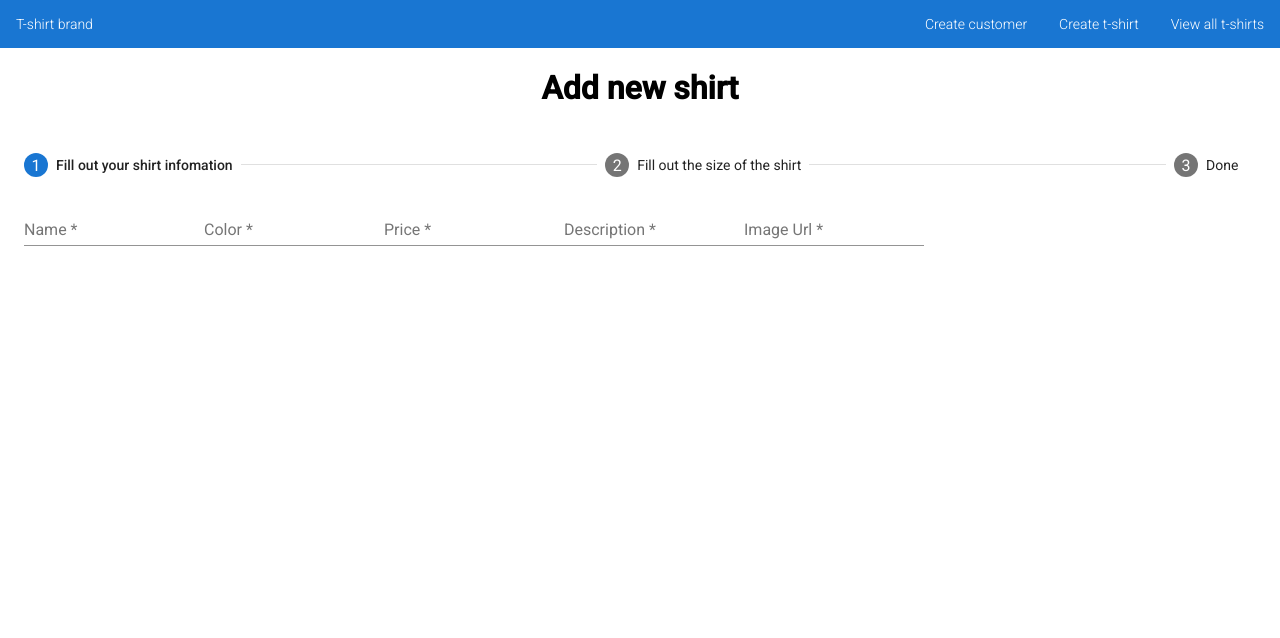
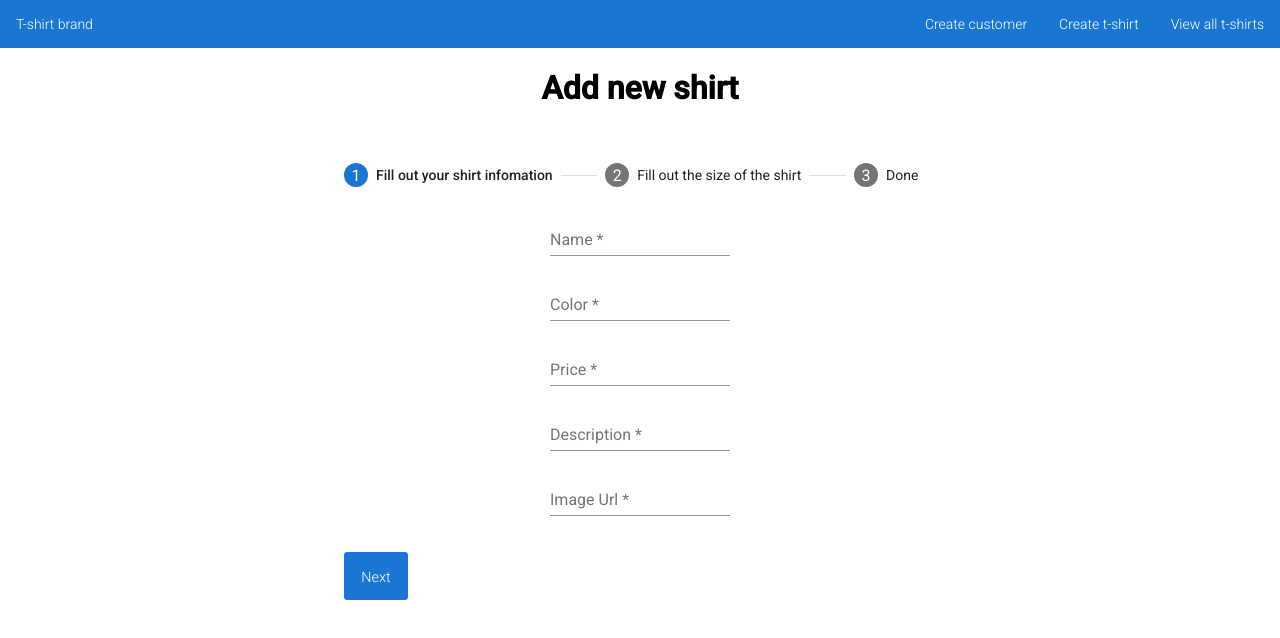
Before and after one commit to hennaaa98/api-development, an Angular app: page /add in a window 1280 px wide. Shown: the top 638 px of the page. Built offline with nearby package versions, Linux system fonts and the light colour scheme.

Commit message:
Create t-shirt + create costumer styling

```diff
--- a/src/app/customer/customer.component.css
+++ b/src/app/customer/customer.component.css
@@ -25,3 +25,14 @@ button {
 .mat-focus-indicator.mat-button.mat-button-base {
   margin-right: .5rem !important;
 }
+
+table {
+  margin: 1rem auto 0;
+  width: 100%;
+}
+
+td, th {
+  border: 1px solid #dddddd;
+  text-align: left;
+  padding: 8px;
+}
--- a/src/app/customer/customer.component.html
+++ b/src/app/customer/customer.component.html
@@ -34,12 +34,35 @@
   </mat-step>
 
   <mat-step>
-    <ng-template matStepLabel>Done</ng-template>
-    <p>You are now done.</p>
+    <ng-template matStepLabel>Profile</ng-template>
+    <table>
+      <tr>
+        <td>Name</td>
+        <td>Patrick S. Bruun</td>
+      </tr>
+      <tr>
+        <td>Phone</td>
+        <td>20 41 16 60</td>
+      </tr>
+      <tr>
+        <td>Email</td>
+        <td>PatrickSBruun@rhyta.com</td>
+      </tr>
+      <tr>
+        <td>Address</td>
+        <td>Sibiriensvej 73, 4000 Roskilde </td>
+      </tr>
+      <tr>
+        <td>Username</td>
+        <td>Thatic</td>
+      </tr>
+      <tr>
+        <td>Password</td>
+        <td>********</td>
+      </tr>
+    </table>
     <div>
       <button mat-button matStepperPrevious>Back</button>
-
-      <button mat-button (click)="stepper.reset()">Reset</button>
     </div>
   </mat-step>
 </mat-horizontal-stepper>
--- a/src/app/navbar/navbar.component.html
+++ b/src/app/navbar/navbar.component.html
@@ -3,7 +3,7 @@
 
   <div class="navbar-items">
     <button (click)="navigate('')" mat-button>Create customer</button>
-    <button (click)="navigate('shirts')" mat-button>Create t-shirt</button>
-    <button (click)="navigate('all')" mat-button>View all t-shirts</button>
+    <button (click)="navigate('add')" mat-button>Create t-shirt</button>
+    <button (click)="navigate('shirt')" mat-button>View all t-shirts</button>
   </div>
 </div>
--- a/src/app/navbar/navbar.component.ts
+++ b/src/app/navbar/navbar.component.ts
@@ -22,11 +22,11 @@ export class NavbarComponent {
         if (destination == '') {
           this.router.navigate(['']);
         }
-        if (destination == 'shirts') {
-          this.router.navigate(['/shirts']);
+        if (destination == 'add') {
+          this.router.navigate(['/add']);
         }
-        if (destination == 'all') {
-          this.router.navigate(['/all']);
+        if (destination == 'shirt') {
+          this.router.navigate(['/shirt']);
         }
       }
 }
--- a/src/app/services/shirts.service.ts
+++ b/src/app/services/shirts.service.ts
@@ -14,7 +14,7 @@ const httpOptions = {
 export class ShritService {
 
 
-    baseUrl = 'http://localhost:3000/shirts';
+    baseUrl = 'https://cors-anywhere.herokuapp.com/http://localhost:3000/shirts';
 
 
     constructor(private http: HttpClient) { }
--- a/src/app/services/size.service.ts
+++ b/src/app/services/size.service.ts
@@ -12,7 +12,7 @@ const httpOptions = {
 @Injectable()
 
 export class SizeService {
-    baseUrl = 'http://localhost:3000/sizes';
+    baseUrl = 'https://cors-anywhere.herokuapp.com/http://localhost:3000/sizes';
 
     constructor(private http: HttpClient) { }
 
--- a/src/app/shirts/shirt-form/shirt-form.component.css
+++ b/src/app/shirts/shirt-form/shirt-form.component.css
@@ -1,16 +1,31 @@
-h1{
+h1 {
     text-align: center;
 }
 
-.example-form {
-  min-width: 150px;
-  max-width: 500px;
-  width: 100%;
-  margin-left: 550px;
-  margin-top: 15px;
-  text-align: center;
+.container {
+  width: 50%;
+  margin: 2rem auto 0 !important;
 }
 
-.example-full-width {
-  width: 100%;
+.ng-untouched.ng-pristine.ng-invalid.ng-star-inserted {
+  margin: 0 auto !important;
+  display: grid;
 }
+
+.ng-pristine.ng-invalid.ng-star-inserted.ng-touched {
+  display: grid;
+}
+
+button {
+  background-color: #1976D2;
+  color: white;
+  border: none;
+  padding: .5rem 1rem;
+  border-radius: 0.2rem;
+  margin-top: 1rem;
+  font-size: .9rem;
+}
+
+.mat-focus-indicator.mat-button.mat-button-base {
+  margin-right: .5rem !important;
+}
--- a/src/app/shirts/shirt-form/shirt-form.component.html
+++ b/src/app/shirts/shirt-form/shirt-form.component.html
@@ -1,31 +1,32 @@
 <h1>{{title}}</h1>
 
+<div class="container">
   <mat-horizontal-stepper [linear]="isLinear" #stepper>
     <mat-step [stepControl]="form">
       <form [formGroup]="form">
         <ng-template matStepLabel>Fill out your shirt infomation</ng-template>
         <mat-form-field>
           <mat-label>Name</mat-label>
-        <input matInput  formControlName="name" required>
+          <input matInput formControlName="name" required>
         </mat-form-field>
         <mat-form-field>
           <mat-label>Color</mat-label>
-        <input matInput  formControlName="color" required>
+          <input matInput formControlName="color" required>
         </mat-form-field>
         <mat-form-field>
           <mat-label>Price</mat-label>
-        <input matInput  formControlName="price" required>
+          <input matInput formControlName="price" required>
         </mat-form-field>
         <mat-form-field>
           <mat-label>Description</mat-label>
-        <input matInput  formControlName="description" required>
+          <input matInput formControlName="description" required>
         </mat-form-field>
         <mat-form-field>
           <mat-label>Image Url</mat-label>
-        <input matInput  formControlName="imageUrl" required>
+          <input matInput formControlName="imageUrl" required>
         </mat-form-field>
         <div>
-        <button  (click)="submit()" mat-button matStepperNext>Next</button>
+          <button (click)="submit()" mat-button matStepperNext>Next</button>
         </div>
       </form>
     </mat-step>
@@ -41,7 +42,7 @@
 
         <div>
           <button mat-button matStepperPrevious>Back</button>
-        <button  (click)="submitSize()" mat-button matStepperNext>Next</button>
+          <button (click)="submitSize()" mat-button matStepperNext>Next</button>
         </div>
       </form>
     </mat-step>
@@ -55,3 +56,4 @@
       </div>
     </mat-step>
   </mat-horizontal-stepper>
+</div>
```
Also changed, not shown: src/app/app-routing.module.ts (+3 -4 lines). Lines whose indentation alone changed are shown as unchanged.
